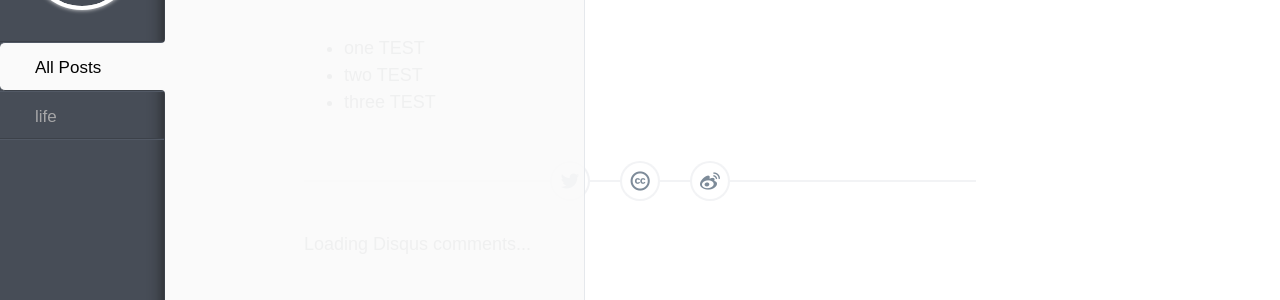
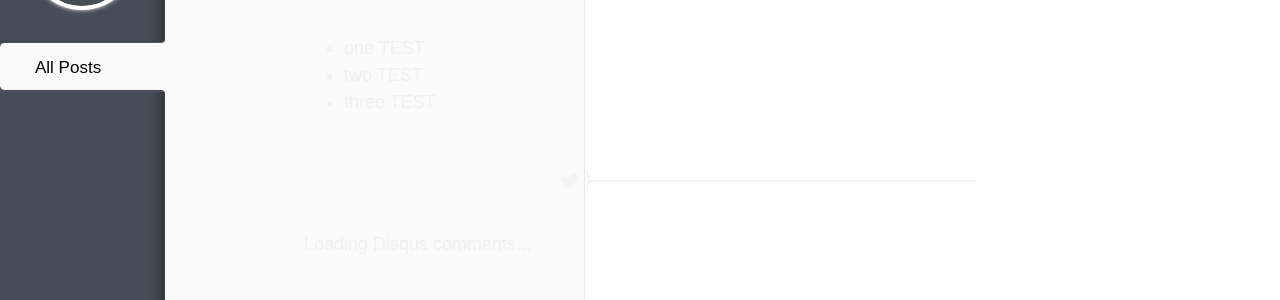
Before and after one commit to simbazz/simbazz.github.io, a Jekyll site: the page built from _posts/2015-02-27-Hello Simbazz.md, in a window 1280 px wide. Shown: the part 149-449 px from the top of the page. Built offline with Jekyll 4.4.1, drawn with Linux system fonts in a browser that asks for light colours; comment, search, counter and statistics services are not loaded.

Commit message:
share, category change

```diff
--- a/_includes/share.html
+++ b/_includes/share.html
@@ -1,5 +1,5 @@
 <div id="post__share">
   <a id="icon-twitter" class="fontello" href="https://twitter.com/intent/tweet?url={{ site.url }}{{ page.url }}&text={{ page.title }}" target="_blank"></a>
-  <a id="icon-cc" class="fontello" href="http://creativecommons.org/licenses/by-nc-sa/3.0" target="_blank"></a>
-  <a id="icon-weibo" class="fontello" href="http://v.t.sina.com.cn/share/share.php?url={{ site.url }}{{ page.url }}&title={{ page.title }}" target="_blank"></a>
+<!--  <a id="icon-cc" class="fontello" href="http://creativecommons.org/licenses/by-nc-sa/3.0" target="_blank"></a> -->
+<!--  <a id="icon-weibo" class="fontello" href="http://v.t.sina.com.cn/share/share.php?url={{ site.url }}{{ page.url }}&title={{ page.title }}" target="_blank"></a> -->
 </div> <!-- end #post__share -->
--- a/_posts/life/2015-02-27-Hello Simbazz.md
+++ b/_posts/2015-02-27-Hello Simbazz.md
@@ -1,7 +1,7 @@
 ---
 layout: post
 title: Hello Simbazz
-category: life
+category:
 keywords: ?,?,?
 ---
 
```
Also changed, not shown: _posts/2015-03-14-Zhihu Ask.md (renamed from _posts/life/2015-03-14-Zhihu Ask.md, +1 -1 lines).
